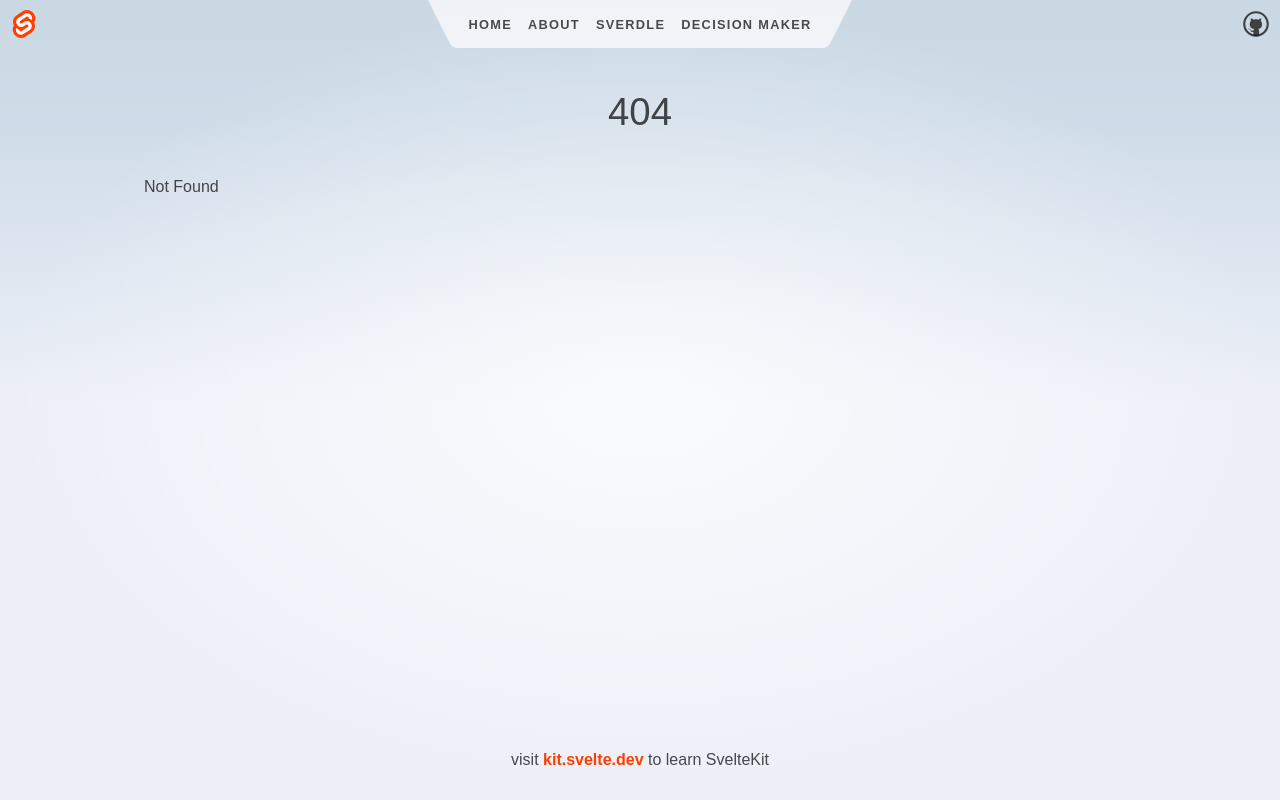
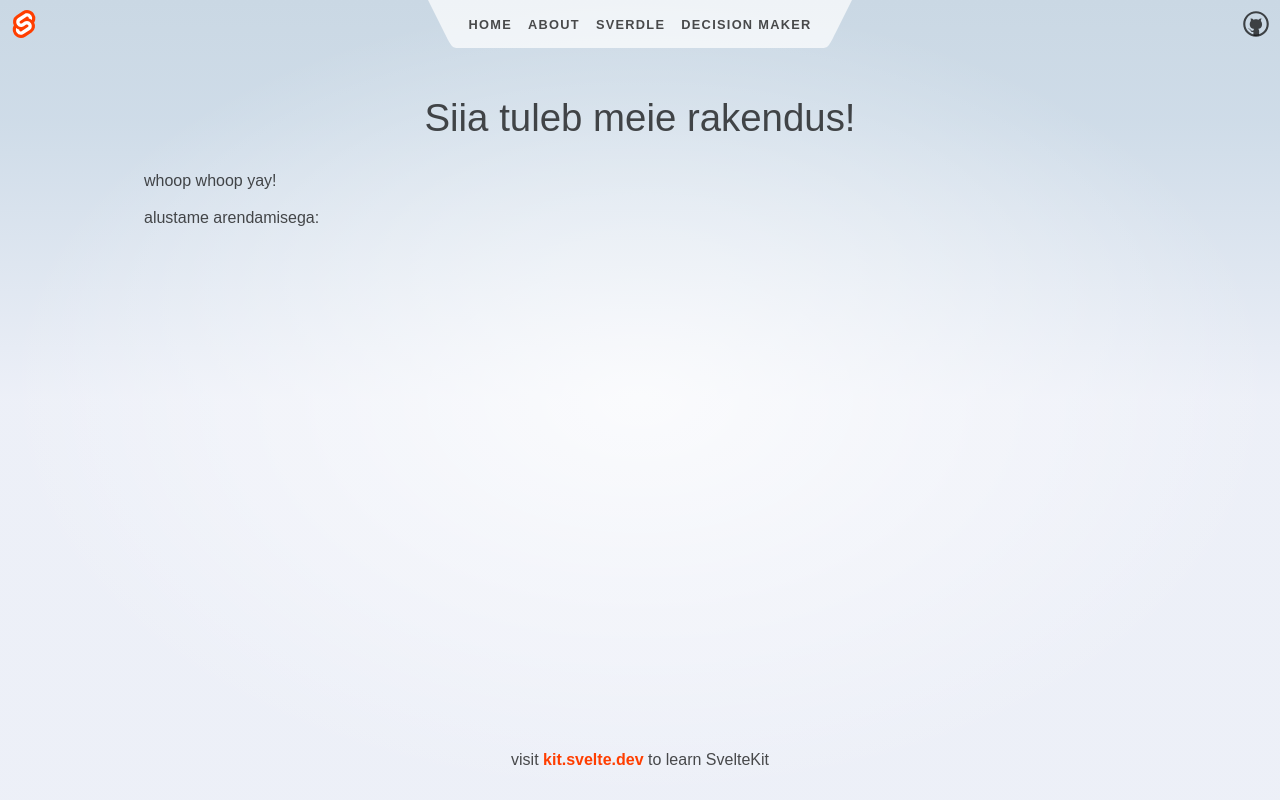
Before and after one commit to Elikala/DecisionMaker, a SvelteKit app in the folder my-app/: page /BerkmanProov in a window 1280 px wide. Before the commit this address had no page. Built offline with nearby package versions, Linux system fonts and the light colour scheme.

Commit message:
Create new file

```diff
--- /dev/null
+++ b/my-app/src/routes/BerkmanProov/+page.svelte
@@ -0,0 +1,6 @@
+<section>
+    <h1>Siia tuleb meie rakendus!</h1>
+    <h2>whoop whoop yay!</h2>
+
+    <p>alustame arendamisega:</p>
+</section>
```
